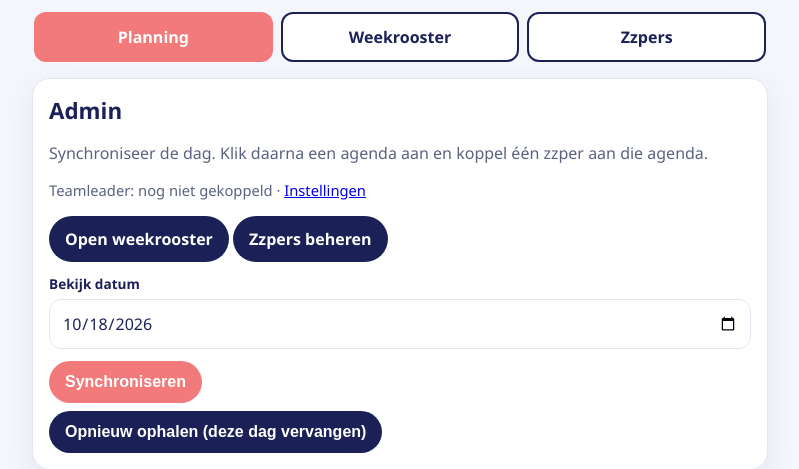
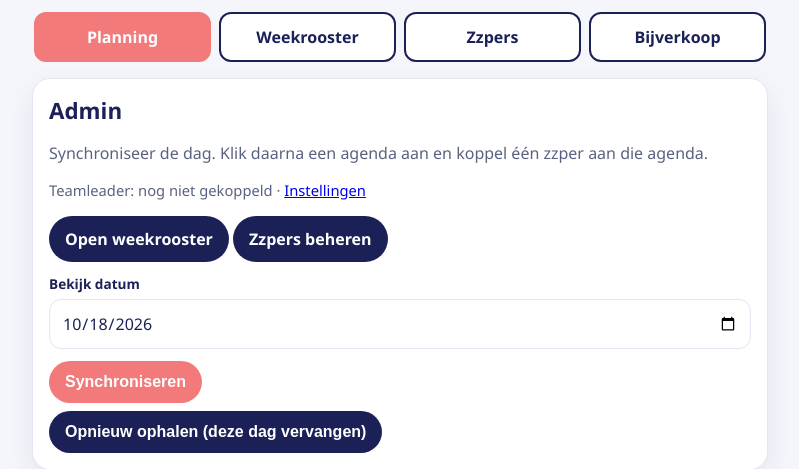
Before and after one commit to Kymmo2204/busportaal, a Flask app: page /admin in a window 1280 px wide. Shown: the part 103-572 px from the top of the page, without its empty margins (240-1039 px from the left). Run offline with Flask 3, Linux system fonts and the light colour scheme; the visitor is signed in with stand-in values (Sample User, id 1); data comes from the database, SQL or seed files in the repository; data that the repository does not hold is empty.

Commit message:
Add 'Bijverkoop' tab for admin users

```diff
--- a/templates/base.html
+++ b/templates/base.html
@@ -34,6 +34,7 @@
       <a class="tab {% if request.endpoint in ['admin','admin_agenda','admin_zzper_day','settings'] %}on{% endif %}" href="{{ url_for('admin') }}">Planning</a>
       <a class="tab {% if request.endpoint == 'rooster' %}on{% endif %}" href="{{ url_for('rooster') }}">Weekrooster</a>
       <a class="tab {% if request.endpoint == 'team' %}on{% endif %}" href="{{ url_for('team') }}">Zzpers</a>
+      <a class="tab {% if request.endpoint == 'admin_bijverkoop' %}on{% endif %}" href="{{ url_for('admin_bijverkoop') }}">Bijverkoop</a>
     {% else %}
       <a class="tab {% if request.endpoint == 'zzper' %}on{% endif %}" href="{{ url_for('zzper') }}">Mijn dag</a>
       <a class="tab {% if request.endpoint == 'rooster' %}on{% endif %}" href="{{ url_for('rooster') }}">Mijn rooster</a>
```
